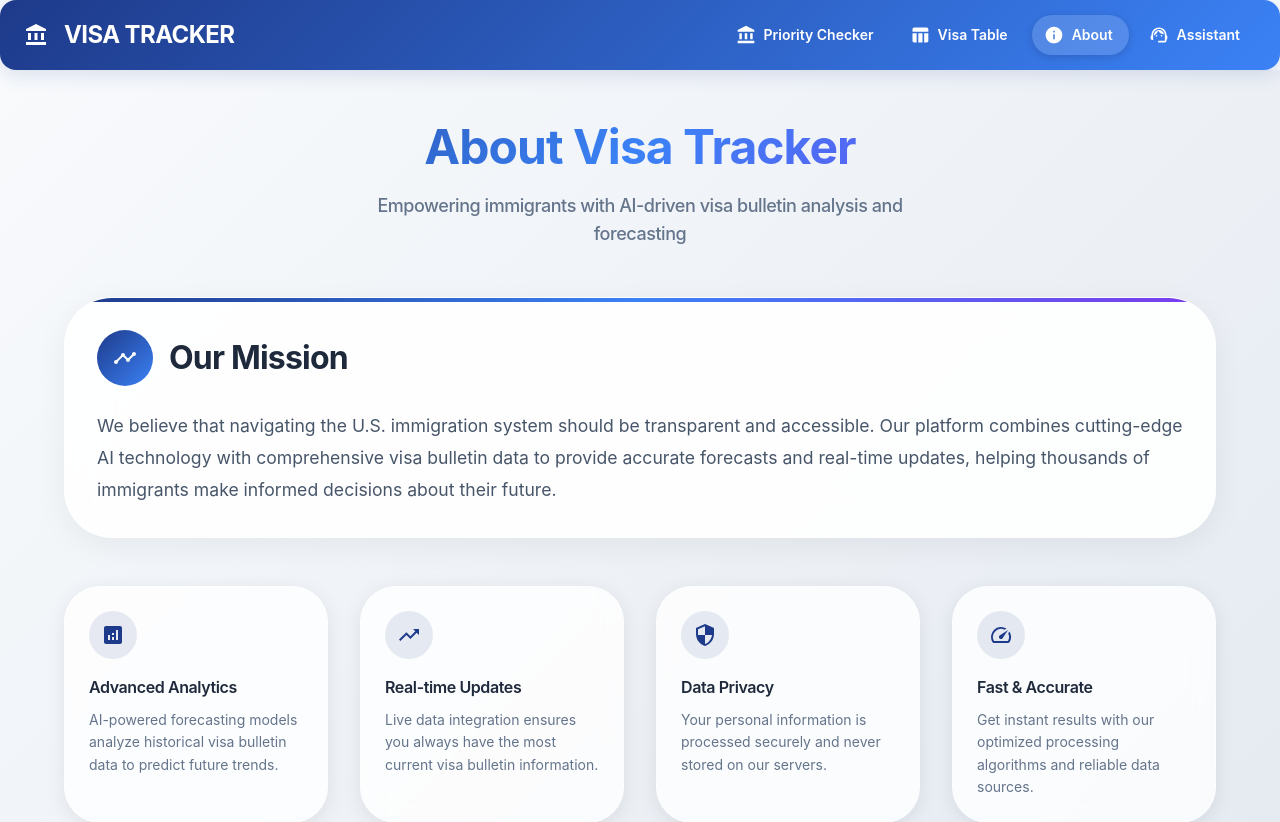
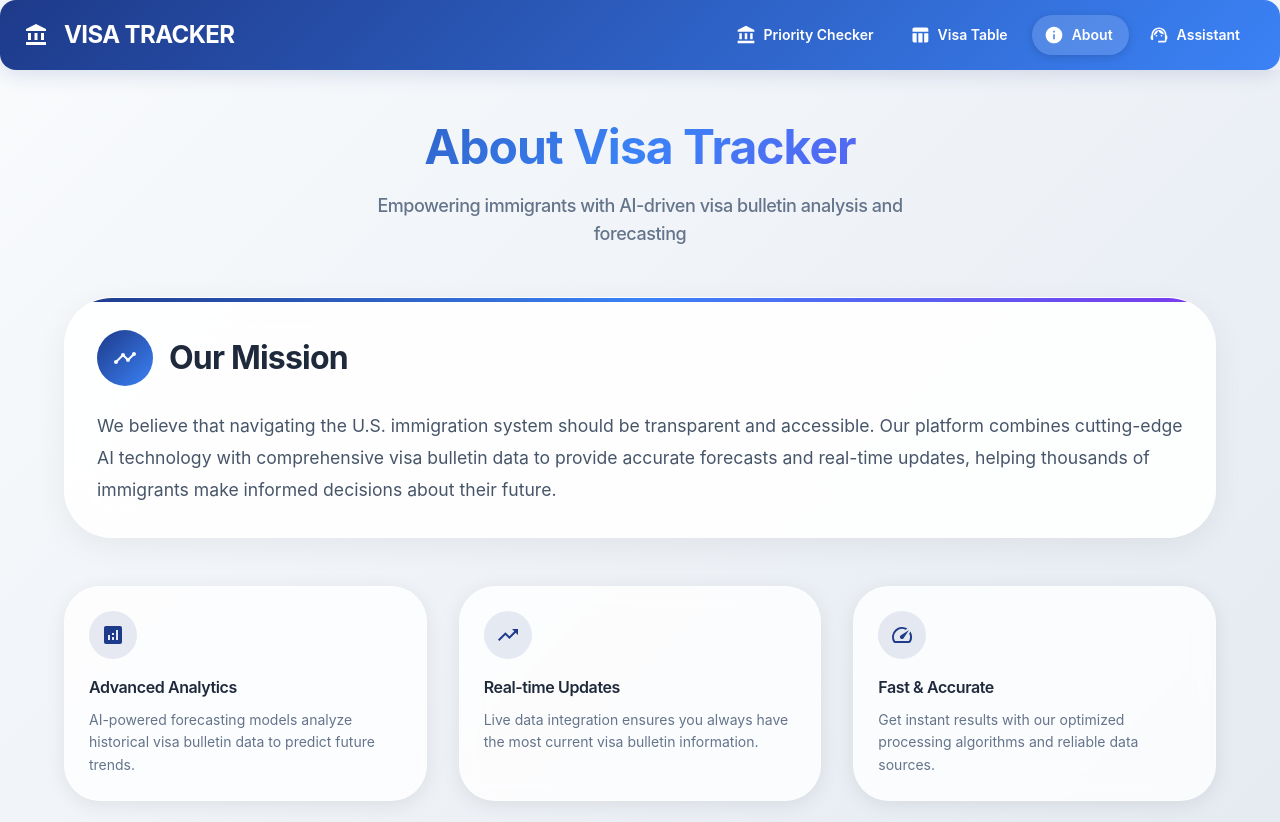
Before and after one commit to yejikwon1/visa-movement, a React (Create React App) app in the folder web/: page /about in a window 1280 px wide. Shown: the top 822 px of the page. Built offline with nearby package versions, Linux system fonts and the light colour scheme; no server answers.

Commit message:
about us

```diff
--- a/web/src/pages/About.tsx
+++ b/web/src/pages/About.tsx
@@ -41,11 +41,7 @@ const About: React.FC = () => {
       title: 'Real-time Updates',
       description: 'Live data integration ensures you always have the most current visa bulletin information.',
     },
-    {
-      icon: <Security />,
-      title: 'Data Privacy',
-      description: 'Your personal information is processed securely and never stored on our servers.',
-    },
+
     {
       icon: <Speed />,
       title: 'Fast & Accurate',
@@ -169,7 +165,7 @@ const About: React.FC = () => {
             <Slide direction="up" in mountOnEnter timeout={800}>
               <Grid container spacing={4} sx={{ mb: 6 }}>
                 {features.map((feature, index) => (
-                  <Grid item xs={12} sm={6} md={3} key={index}>
+                  <Grid item xs={12} sm={6} md={4} key={index}>
                     <Card
                       elevation={0}
                       sx={{
```
